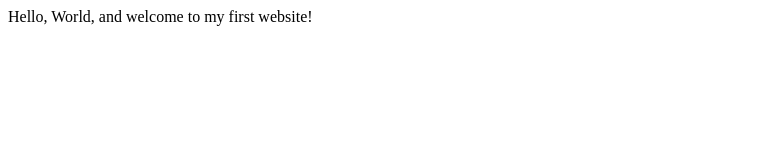
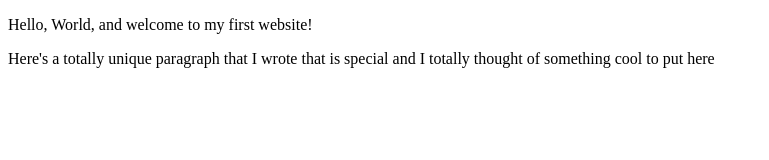
Before and after one commit to hansenj0/hansenj0.github.io, a plain HTML site: page index.html in a window 1280 px wide. Shown: the whole page, without its empty margins (0-769 px from the left). Drawn offline with Linux system fonts and the light colour scheme.

Commit message:
Expanded Home Page
Updated meta information and added content

```diff
--- a/index.html
+++ b/index.html
@@ -3,9 +3,12 @@
     <head>
         <meta charset="utf-8">
         <meta name="viewport" content="width=device-width, initial-scale=1.0">
-        <title>My First Website</title>
+        <meta name="author" content="Joshua H.">
+
+        <title>CE Truffaut | Web Developer</title>
     </head>
     <body>
-       Hello, World, and welcome to my first website!
+      <p>Hello, World, and welcome to my first website!</p>
+      <p>Here's a totally unique paragraph that I wrote that is special and I totally thought of something cool to put here</p>
     </body>
 </html>
```
